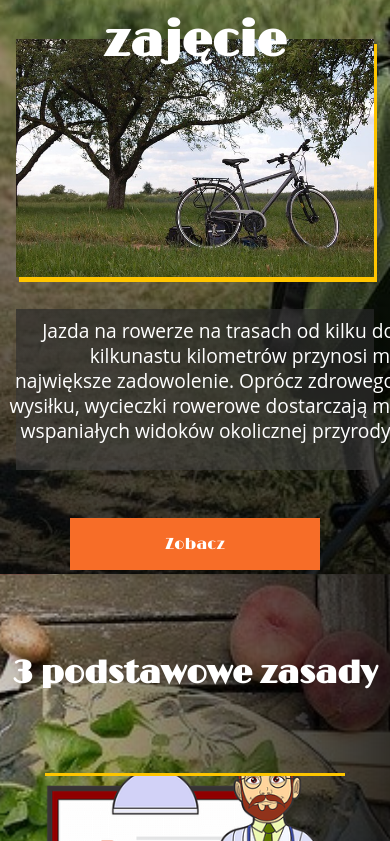
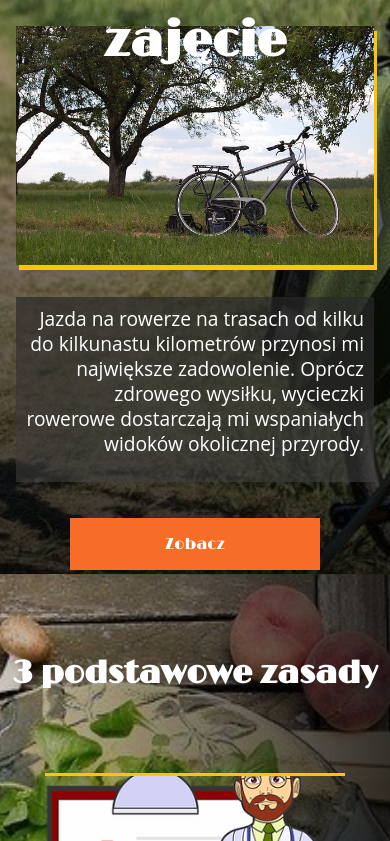
Before and after one commit to AdamBabinicz/tade, a React (Create React App) app: page / in a window 390 px wide. Shown: the part 4715-5556 px from the top of the page. Built offline with nearby package versions, Linux system fonts and the light colour scheme; a web font is replaced by a local one.

Commit message:
zmiana .favContainer p

```diff
--- a/src/components/Favorite.css
+++ b/src/components/Favorite.css
@@ -70,6 +70,9 @@
 }
 
 @media screen and (max-width: 935px) {
+  .favContainer p {
+    width: 100%;
+  }
   .favContent {
     flex-direction: column;
   }
--- a/src/components/Hero.js
+++ b/src/components/Hero.js
@@ -42,7 +42,7 @@ const Hero = () => {
             <br />
             <img src={state.img} alt="..." /> <br />
             <p style={{ fontSize: "14px" }}>{state.p0}</p>
-            <em style={{ fontSize: "12px" }}>{state.em}</em>
+            <em style={{ fontSize: "11px" }}>{state.em}</em>
             <br />
           </Popup>
         </div>
```
